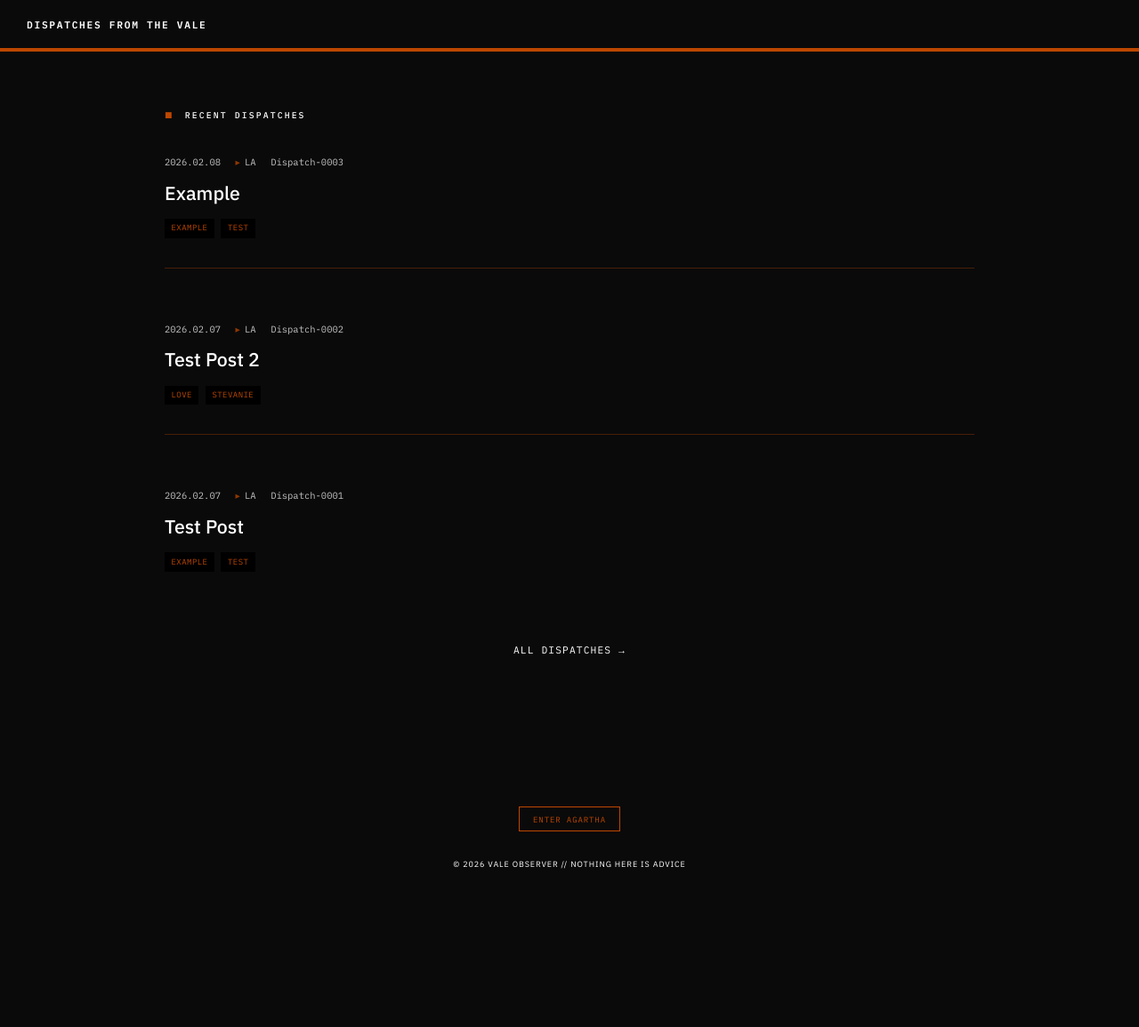
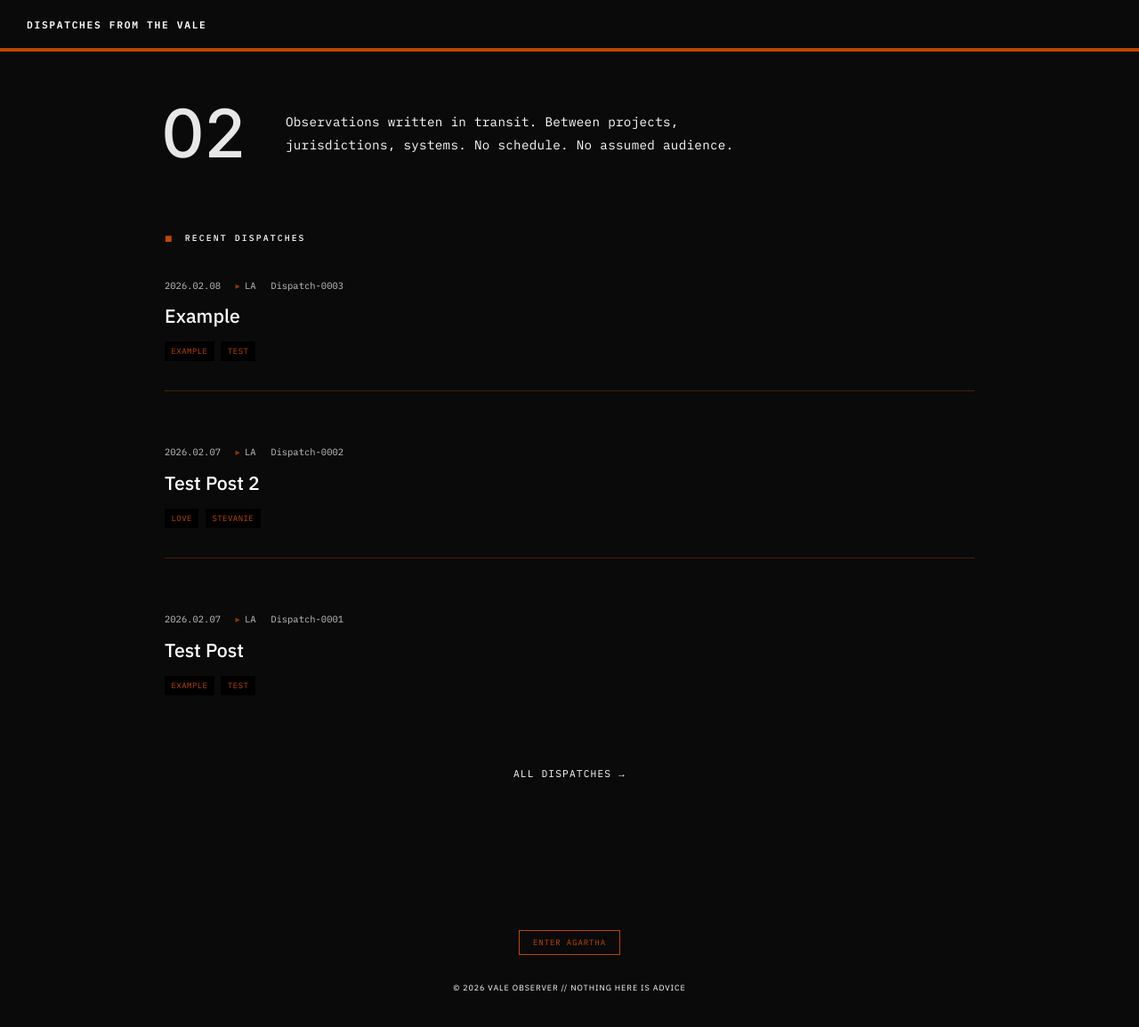
Before and after one commit to valeobserver/dispatches-from-the-vale, a Jekyll site: the page built from index.html, in a window 1280 px wide and 1193 px high. Shown: the top 1155 px of the window at 89% size. Built offline with Jekyll 4.4.1, drawn with Linux system fonts in a browser that asks for light colours.

Commit message:
Update default.html

```diff
--- a/_layouts/default.html
+++ b/_layouts/default.html
@@ -76,19 +76,20 @@
             line-height: 0.85;
             color: var(--fg);
             margin-left: -0.05em;
+            opacity: 0.9;
         }
 
-
     .hero-text {
-  font-family: 'Inter', sans-serif;    /* ← this is the missing piece */
-  font-weight: 300;
-  font-size: 1.1rem;
-  line-height: 1.9;
+  font-family: var(--mono);          /* ← critical */
+  font-weight: 400;
+  font-size: 0.95rem;                /* slightly smaller = quieter */
+  line-height: 1.85;
   color: var(--fg-dim);
-  max-width: 550px;
-  margin: 0 auto;
-  text-align: center;
-  letter-spacing: -0.01em;            /* optional — tightens it slightly like Field Log */
+  max-width: 560px;
+  display: flex;
+  align-items: center;
+  letter-spacing: 0.02em;
+  text-align: left;                  /* ← critical */
 }
 
     footer {
@@ -200,8 +200,6 @@
       Observations written in transit. Between projects, jurisdictions, systems. No schedule. No assumed audience.
     </p>
   </section>
-
-  -->
 
 {% endif %}
 
```
Also changed, not shown: other parts of _layouts/default.html (+0 -1 lines).
